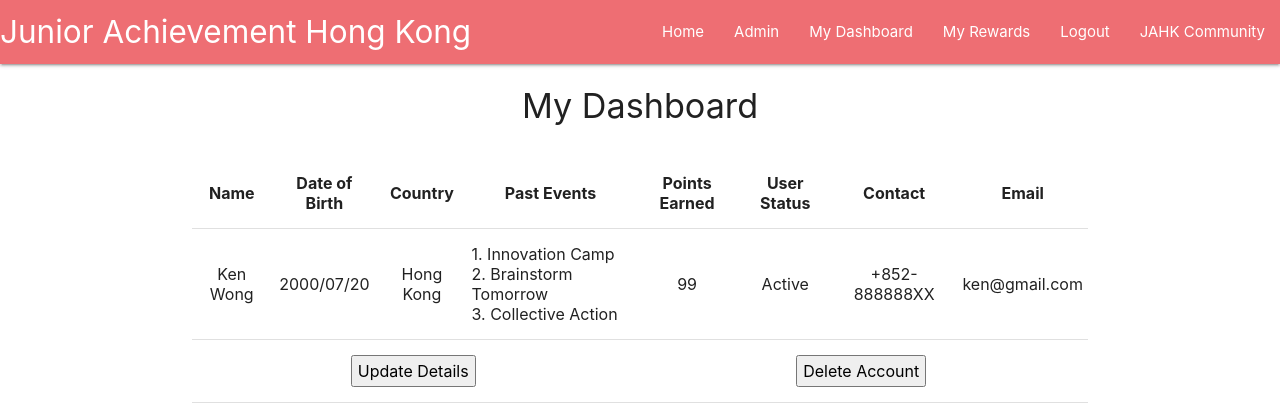
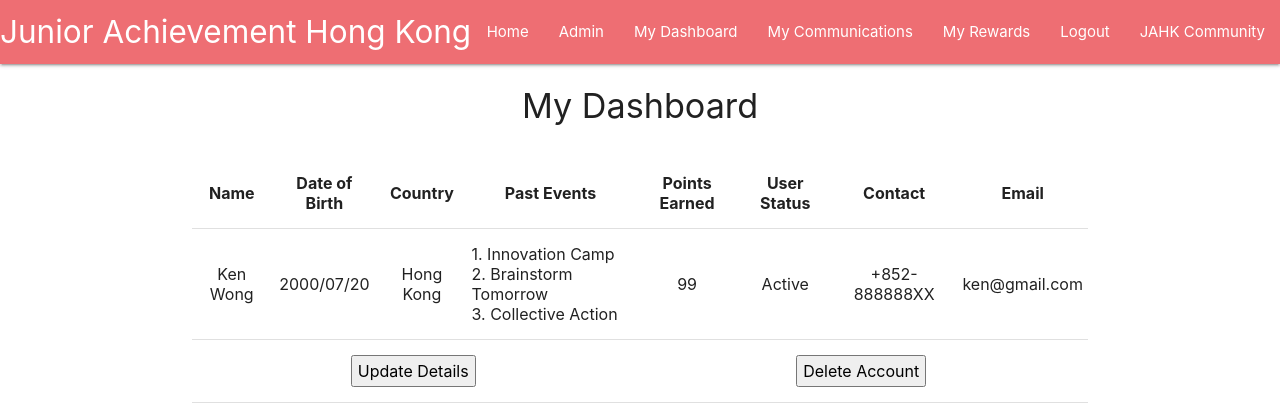
Before and after one commit to cfg2020apac/team-17, a Django app: page /dashboard/ in a window 1280 px wide. Shown: the top 418 px of the page. Run offline with Django 3.2, Linux system fonts and the light colour scheme; a user stored in the database is signed in; some libraries are stand-ins or nearby versions.

Commit message:
minor changes

```diff
--- a/jahk/jahkapp/templates/jahkapp/includes/navbaritems.html
+++ b/jahk/jahkapp/templates/jahkapp/includes/navbaritems.html
@@ -1,11 +1,12 @@
-<li><a href="https://www.jahk.org/">Home</a></li>
+<li><a href="/">Home</a></li>
 {% if user.is_authenticated %}
      <li><a href="/account">{{user.username|title}}</a></li>
      <li><a href="/dashboard">My Dashboard</a></li>
+     <li><a href="#">My Communications</a></li>
      <li><a href="/points">My Rewards</a></li>
      <li><a href="/logout">Logout</a></li>
 {% else %}
     <li><a href="/login">Login</a></li>
     <li><a href="/register">Register</a></li>
 {% endif %}
-<li><a href="/"> JAHK Community</a></li>
+<li><a href="https://www.jahk.org/"> JAHK Community</a></li>
```
